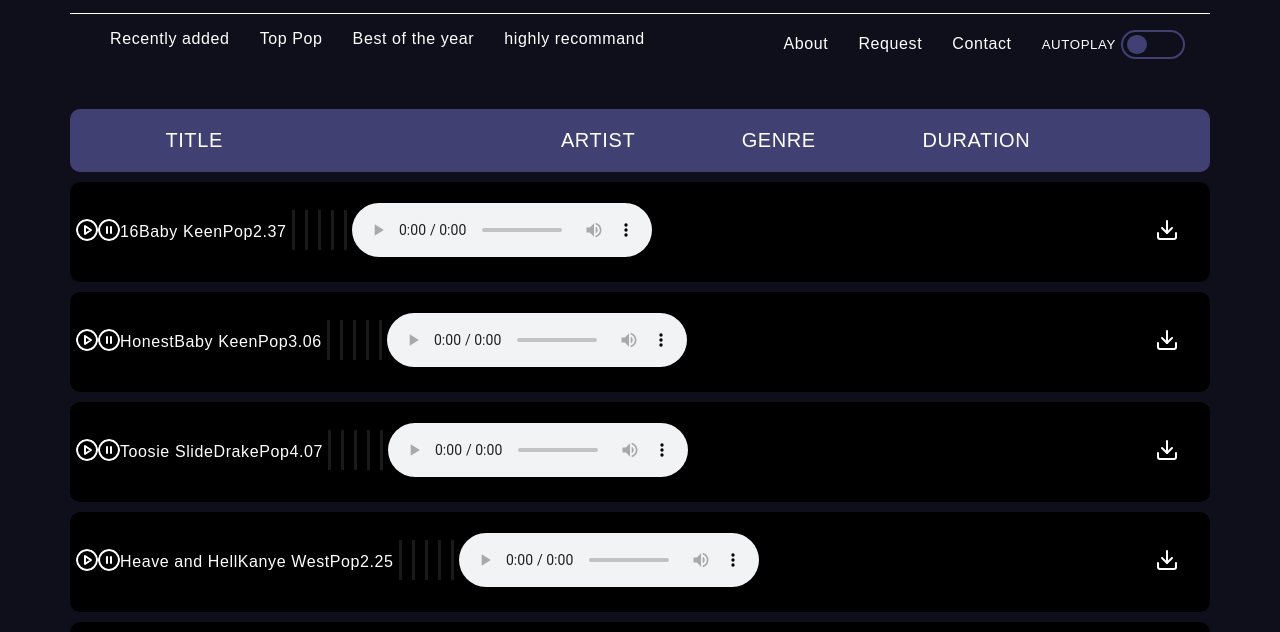
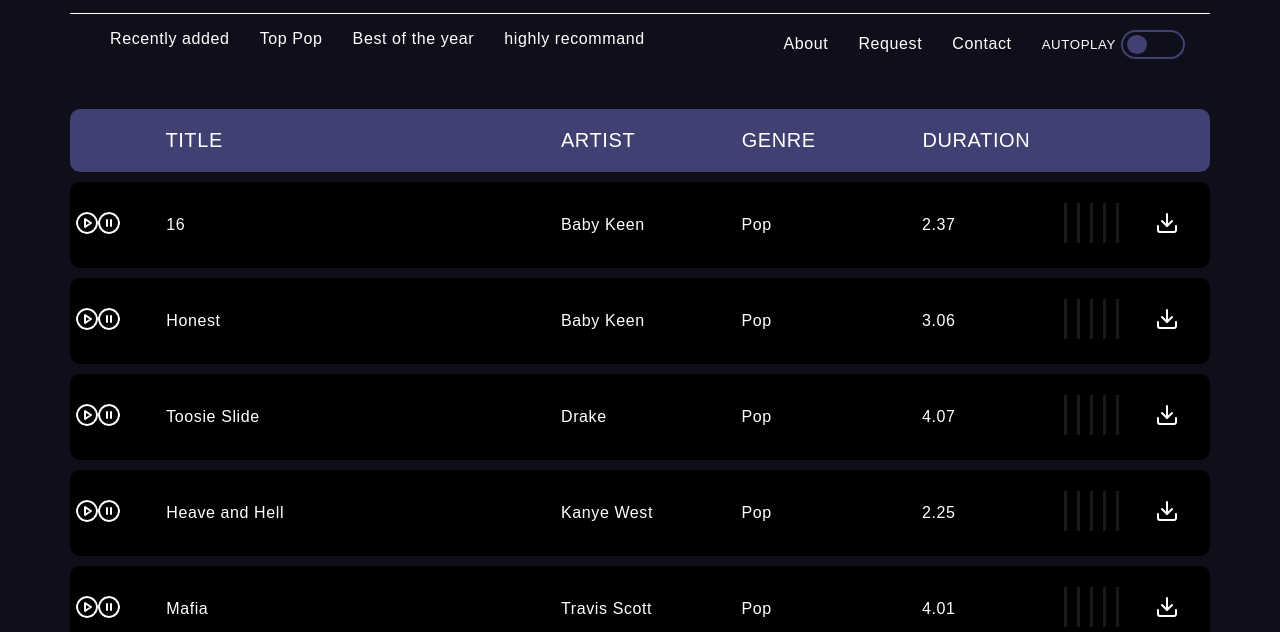
Before and after one commit to moregoppi/Music-System, a plain HTML site: page index.html in a window 1280 px wide. Shown: the part 189-821 px from the top of the page. Drawn offline with nearby package versions, Linux system fonts and the light colour scheme.

Commit message:
Add all my files

```diff
--- a/index.html
+++ b/index.html
@@ -132,6 +132,29 @@ $(document).ready(function(){
         //PAUSE CURRENT AUDIO TRACK
         $(this).parent().parent().find(".track audio")[0].pause();
     });
+
+    //AUTOPLAY FUNCTIONALITY
+    $(".autoplay_btn input").on('change', function(){
+        if($(this).is(":checked")){
+           $("audio").on('ended', function(){
+
+                $(this).parent().parent().next().find("audio")[0].play();
+
+                $(".list_block").removeClass("isPlaying");
+                $(this).parent().parent().next().addClass("isPlaying");
+                $(this).parent().parent().next().find(".beat_animation li").css("animation-play-state", "running").css("opacity", "1");
+
+                $(this).parent().parent().next().find(".play_icon").css("display", "none");
+                $(this).parent().parent().next().find(".pause_icon").css("display", "inline-block");
+           });
+        }else{
+            $("audio").on('ended', function(){
+                $(".beat_animation li").css("animation-play-state", "paused").css("opacity", ".1");
+                $(".pause_icon").css("display", "none");
+                $(".play_icon").css("display", "inline-block");
+            });
+        }
+    }).change();
 })
 
 </SCript>
--- a/style.css
+++ b/style.css
@@ -103,22 +103,28 @@ nav ul li a{
 .body_content .title span{
     font-size: 20px;
 }
-.body_content .title span:nth-child(1){
+.body_content .title span:nth-child(1),
+.body_content .list_block span:nth-child(1){
     width: 8%;
 }
-.body_content .title span:nth-child(2){
+.body_content .title span:nth-child(2),
+.body_content .list_block span:nth-child(2){
     width: 35%;
 }
-.body_content .title span:nth-child(3){
+.body_content .title span:nth-child(3),
+.body_content .list_block span:nth-child(3){
     width: 16%;
 }
-.body_content .title span:nth-child(4){
+.body_content .title span:nth-child(4),
+.body_content .list_block span:nth-child(4){
     width: 16%;
 }
-.body_content .title span:nth-child(5){
+.body_content .title span:nth-child(5),
+.body_content .list_block span:nth-child(5){
     width: 10%;
 }
-.body_content .title span:nth-child(6){
+.body_content .title span:nth-child(6),
+.body_content .list_block span:nth-child(6){
     width: 10%;
 }
 .body_content .list_block{
@@ -190,3 +196,7 @@ box-shadow: 0 5px 25px #7471cc5e, 0 0 15px #7471cc5e;
 .body_content .list_block.isPlaying span.play_btn img{
     box-shadow: 0 5px 25px #7270cc, 0 0 15px #7270cc;
 }
+/* HIDE AUDIO TRACKS */
+.body_content .list_block .track{
+    display: none;
+}
```
